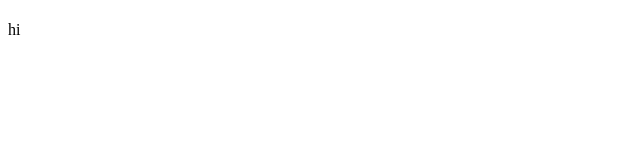
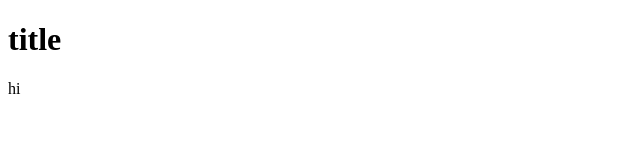
Before and after one commit to Latika2121/sample-project, a plain HTML site: page INDEX.HTML in a window 1280 px wide. Shown: the whole page, without its empty margins (0-640 px from the left). Drawn offline with Linux system fonts and the light colour scheme.

Commit message:
add title

```diff
--- a/INDEX.HTML
+++ b/INDEX.HTML
@@ -7,7 +7,7 @@
     <title>first-project</title>
   </head>
   <body>
-    <h1></h1>
+    <h1>title</h1>
     <p>hi</p>
   </body>
 </html>
```
